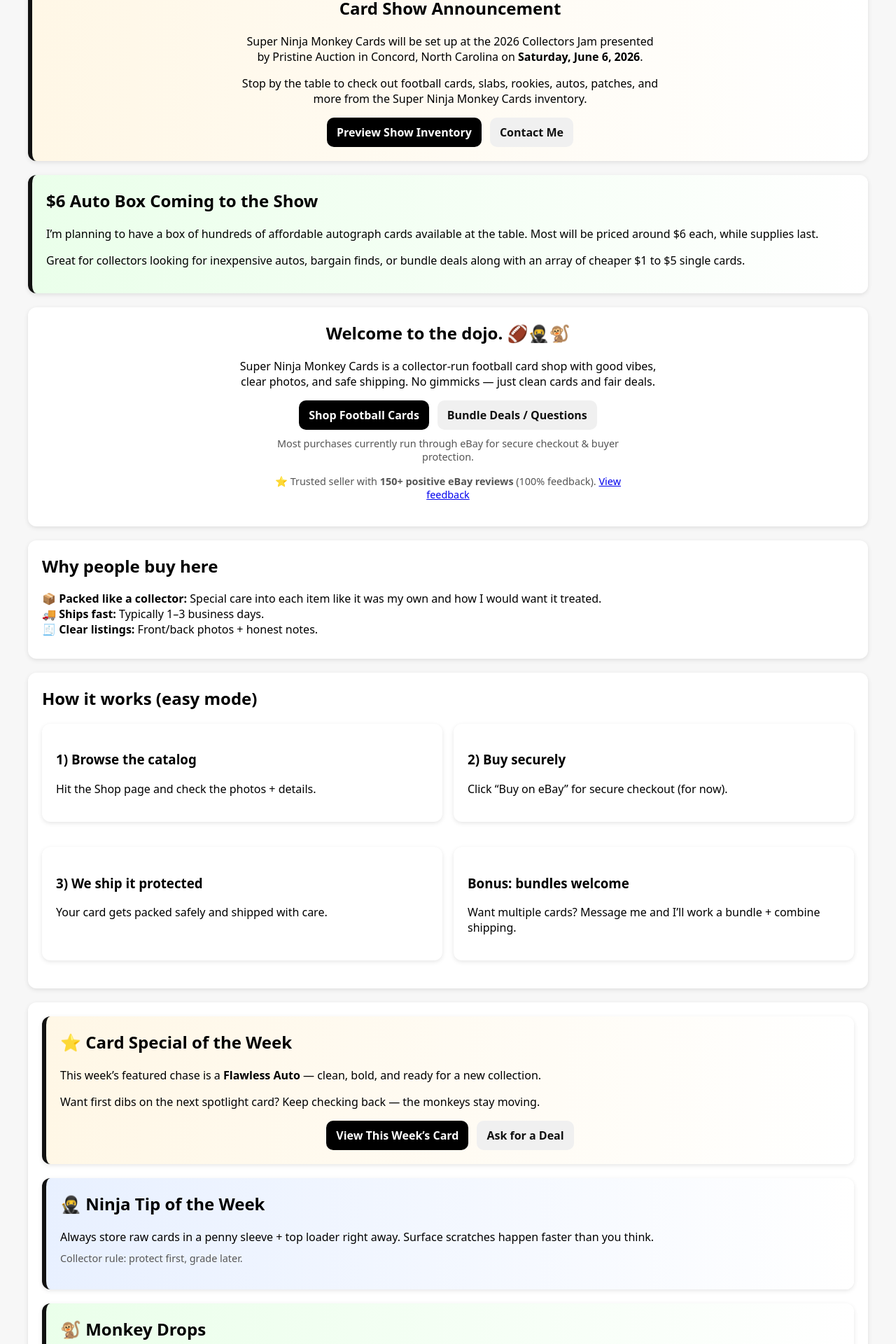
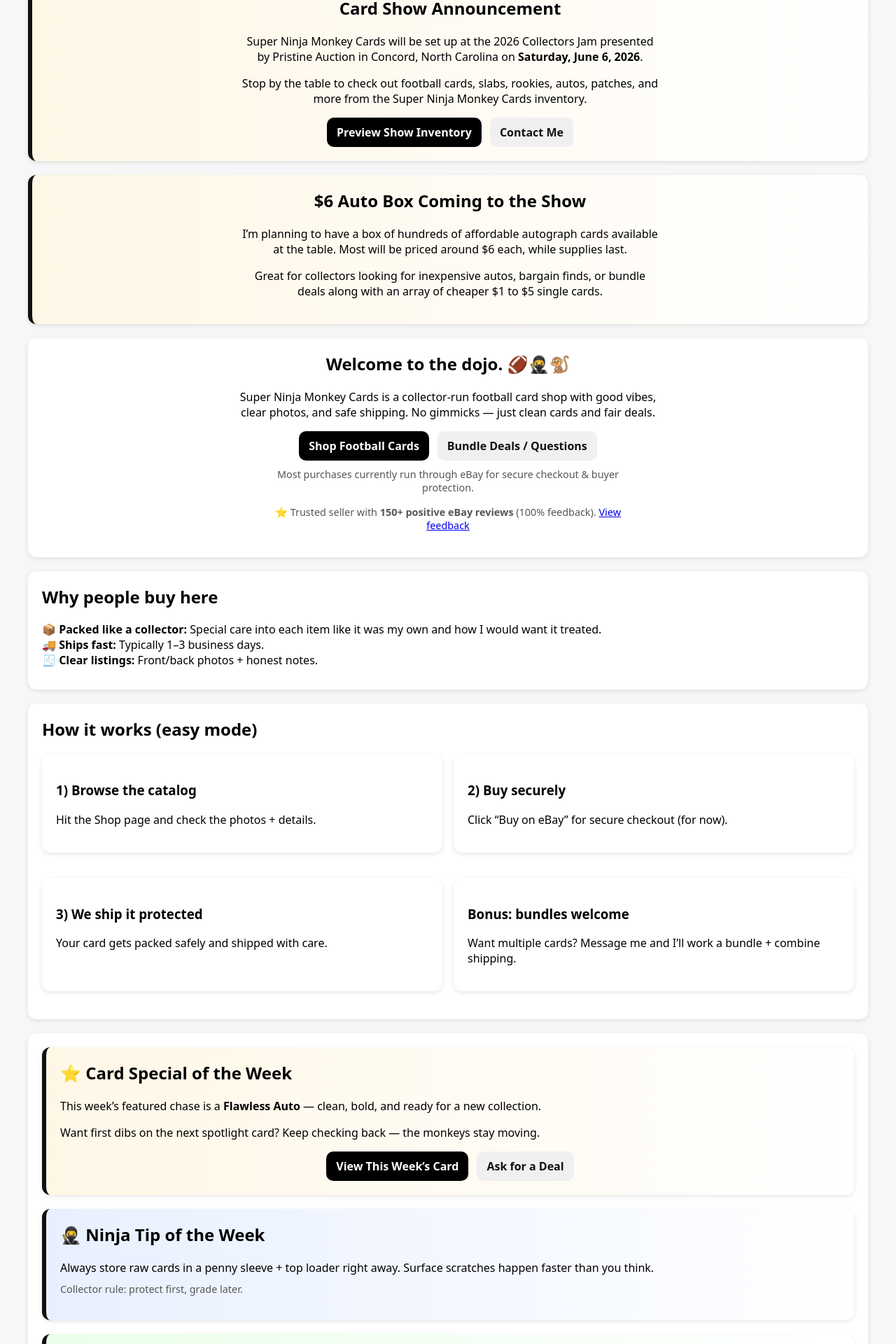
Before and after one commit to Daemek111/superninjamonkeys.com, a Jekyll site: the page index.html, which Jekyll copies as it is, in a window 1280 px wide. Shown: the part 553-2473 px from the top of the page at 70% size. Built offline with Jekyll 4.4.1, drawn with Linux system fonts in a browser that asks for light colours.

Commit message:
Update index.html

```diff
--- a/index.html
+++ b/index.html
@@ -56,14 +56,15 @@
     <a class="button secondary" href="contact.html">Contact Me</a>
   </div>
 </section>
-<section class="card drops">
+<section class="card hero highlight">
   <h2>$6 Auto Box Coming to the Show</h2>
   <p>
     I’m planning to have a box of hundreds of affordable autograph cards available at the table.
     Most will be priced around $6 each, while supplies last.
   </p>
   <p>
-    Great for collectors looking for inexpensive autos, bargain finds, or bundle deals along with an array of cheaper $1 to $5 single cards.
+    Great for collectors looking for inexpensive autos, bargain finds, or bundle deals along with
+    an array of cheaper $1 to $5 single cards.
   </p>
 </section>
   <section class="card hero">
```
